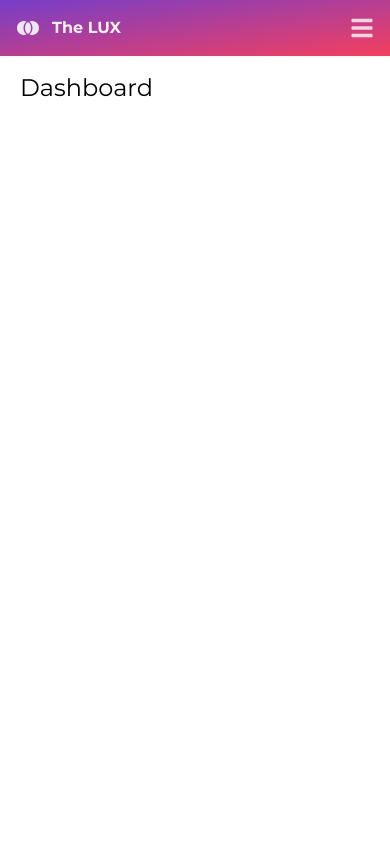
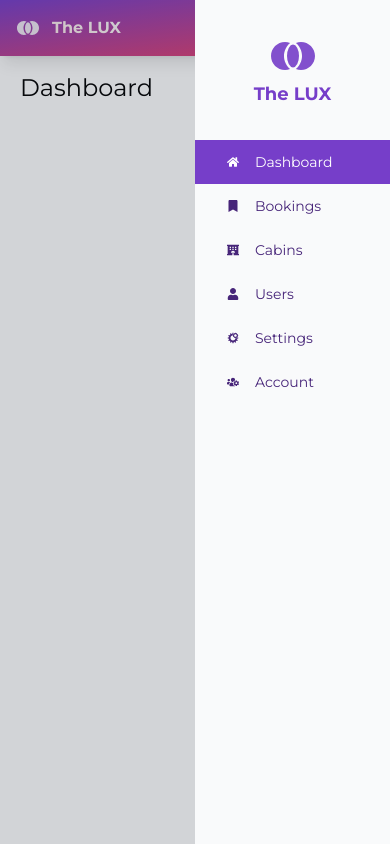
Before and after one commit to dominicpam89/reactjs-showcase-18, a React (Vite) app: page /dashboard in a window 390 px wide. Both pictures are taken after a click on the button 362 px from the left and 28 px from the top of the page. Built offline with nearby package versions, Linux system fonts and the light colour scheme.

Commit message:
complete mobile-nav setup

```diff
--- a/index.html
+++ b/index.html
@@ -7,6 +7,7 @@
     <title>The LUX</title>
   </head>
   <body>
+    <div id="modal"></div>
     <div id="root"></div>
     <script type="module" src="/src/main.tsx"></script>
   </body>
--- /dev/null
+++ b/src/UI/Modal.tsx
@@ -0,0 +1,27 @@
+import { TypePropsChildren } from "../data/types/props"
+import { createPortal } from "react-dom"
+import { useContext } from "react"
+import { ContextMain } from "../data/context/main"
+import { motion } from "framer-motion"
+
+const modal: any = document.querySelector("#modal")
+
+const UIModal: React.FC<TypePropsChildren> = ({ children }) => {
+   const context = useContext(ContextMain)
+   return createPortal(
+      <motion.div
+         id="modal-container"
+         className="fixed top-0 left-0 z-[500] w-screen h-screen bg-gray-800/20"
+         data-layer="modal"
+         initial={{ opacity: 0 }}
+         animate={{ opacity: 1 }}
+         exit={{ opacity: 0, transition:{delay:0.2} }}
+         onClick={(e) => context.navSidebar.hide()}
+      >
+         {children}
+      </motion.div>,
+      modal
+   )
+}
+
+export default UIModal
--- a/src/UI/Navigation.tsx
+++ b/src/UI/Navigation.tsx
@@ -1,22 +1,20 @@
+import UINavSidebar from "./Navigation/Sidebar"
 import UIIcon from "./Icon"
 import { FaBars } from "react-icons/fa"
 import { MdJoinFull } from "react-icons/md"
-import { motion } from "framer-motion"
+import { motion, AnimatePresence } from "framer-motion"
+import { useContext } from "react"
+import { ContextMain } from "../data/context/main"
 
 const UINavMain = () => {
+   const context = useContext(ContextMain)
    return (
       <>
          <motion.nav
-            initial={{
-               y: "var(--y-from)",
-            }}
-            animate={{
-               y: "var(--y-to)",
-            }}
-            exit={{
-              y:"var(--y-from)"
-            }}
-            className="p-4 flex flex-row justify-between items-center bg-gradient-to-br from-primary-500 to-rose-500 drop-shadow-sm h-full [--y-from:-100px] [--y-to:0px]"
+            initial={{y: "var(--y-from)"}}
+            animate={{y: "var(--y-to)",}}
+            exit={{y:"var(--y-from)"}}
+            className="p-4 flex flex-row justify-between items-center bg-gradient-to-br from-primary-500 to-rose-500 shadow-lg h-full [--y-from:-100px] [--y-to:0px]"
          >
             <div className="flex flex-row space-x-3 items-center cursor-pointer">
                <motion.div id="brand-container"
@@ -31,12 +29,15 @@ const UINavMain = () => {
                   The LUX
                </h1>
             </div>
-            <button>
-              <UIIcon classes="w-auto h-6 text-gray-50 opacity-80 cursor-pointer">
+            <motion.button onClick={()=>context.navSidebar.show()} whileTap={{scale:0.9}}>
+              <UIIcon classes="w-auto h-5 text-gray-50 opacity-80 cursor-pointer">
                 <FaBars />
               </UIIcon>
-            </button>
+            </motion.button>
          </motion.nav>
+         <AnimatePresence mode="sync">
+            {context.navSidebar.visibility && <UINavSidebar />}
+         </AnimatePresence>
       </>
    )
 }
--- a/src/UI/Navigation/Sidebar.tsx
+++ b/src/UI/Navigation/Sidebar.tsx
@@ -1,10 +1,68 @@
-// import { createPortal } from "react-dom"
-
+import { useContext } from "react"
+import { ContextMain } from "../../data/context/main"
+import { motion } from "framer-motion"
+import { utilsNavigation } from "../../utils/navigation"
+import { Link, useLocation } from "react-router-dom"
+import UIModal from "../Modal"
+import UIIcon from "../Icon"
+import { IconContext } from "react-icons"
+import { MdJoinFull } from "react-icons/md"
 
 const UINavSidebar = () => {
-  return <>
-
-  </>
+   const context = useContext(ContextMain)
+   const location = useLocation()
+   return (
+      <UIModal>
+         <motion.div
+            id="nav-sidebar"
+            className="absolute right-0 top-0 z-[600] min-h-screen w-2/4 bg-gray-50"
+            initial={{ right: "-100%" }}
+            animate={{ right: 0 }}
+            exit={{ right: "-100%" }}
+            transition={{
+               delay: 0.1,
+               type: "tween",
+               duration: 0.15,
+            }}
+            onClick={(e) => e.stopPropagation()}
+         >
+            {/* ======================
+              Brand
+             */}
+            <div id="brand-placement" className="p-8 flex flex-col items-center justify-center">
+               <UIIcon classes="w-auto h-12 text-primary-500 opacity-90">
+                  <MdJoinFull />
+               </UIIcon>
+               <h1 className="font-bold text-lg text-primary-500">The LUX</h1>
+            </div>
+            {/* ======================
+              List of navigation
+             */}
+            <ul>
+               {utilsNavigation.map((nav) => {
+                  return (
+                     <li
+                        key={nav.tag}
+                        onClick={context.navSidebar.hide}
+                        className={`transition-all duration-300 ${
+                           nav.link === location.pathname ? "bg-primary-500 text-white" : "text-primary-700"
+                        }`}
+                     >
+                        <Link key={nav.tag} to={nav.link} className="flex flex-row space-x-4 items-center">
+                           <span className="pl-8 py-4">
+                              <IconContext.Provider value={{ className: "w-auto h-3" }}>
+                                 {nav.icon}
+                              </IconContext.Provider>
+                           </span>
+                           <span className="text-sm">{nav.tag.at(0)?.toUpperCase() + nav.tag.slice(1)}</span>
+                        </Link>
+                     </li>
+                  )
+               })}
+            </ul>
+         </motion.div>
+      </UIModal>
+   )
 }
 
-export default UINavSidebar;
+export default UINavSidebar
--- a/src/data/context/main.tsx
+++ b/src/data/context/main.tsx
@@ -1,21 +1,28 @@
-import { ContextTheme, TypeContextThemeOptions } from "./theme"
+import { useHooksTheme } from "../hooks/ui"
+import { useHooksNavSidebar } from "../hooks/ui"
+import { ContextTheme } from "./theme"
+import { ContextNavSidebar } from "./navSidebar"
 import { TypePropsChildren } from "../types/props"
-import { createContext, useState } from "react"
+import { createContext } from "react"
 
 export const ContextMain = createContext({
-  theme:ContextTheme,
+   theme: ContextTheme,
+   navSidebar: ContextNavSidebar
 })
 
-const ContextMainProvider:React.FC<TypePropsChildren> = ({children})=>{
-  const [theme, setTheme] = useState<TypeContextThemeOptions>("light")
-  return <ContextMain.Provider value={{
-    theme:{
-      current: theme,
-      changeTheme: (theme)=>setTheme(theme)
-    }
-  }}>
-    {children}
-  </ContextMain.Provider>
+const ContextMainProvider: React.FC<TypePropsChildren> = ({ children }) => {
+   const theme = useHooksTheme()
+   const navSidebar = useHooksNavSidebar()
+   return (
+      <ContextMain.Provider
+         value={{
+            theme,
+            navSidebar,
+         }}
+      >
+         {children}
+      </ContextMain.Provider>
+   )
 }
 
 export default ContextMainProvider
--- /dev/null
+++ b/src/data/context/navSidebar.ts
@@ -0,0 +1,5 @@
+export const ContextNavSidebar = {
+   visibility: false,
+   show: () => {},
+   hide: () => {},
+}
--- a/src/data/context/theme.ts
+++ b/src/data/context/theme.ts
@@ -7,7 +7,7 @@ export type TypeContextTheme = {
 
 export const ContextTheme: TypeContextTheme = {
    current: "light",
-   changeTheme: (theme: string) => {
+   changeTheme: (theme) => {
       theme
    },
 }
--- /dev/null
+++ b/src/data/hooks/ui.ts
@@ -0,0 +1,21 @@
+import { useState } from "react"
+import { TypeContextThemeOptions } from "../context/theme"
+
+export const useHooksNavSidebar = () => {
+   const [navSidebar, setNavSidebar] = useState(false)
+   const navSidebarState = {
+      visibility: navSidebar,
+      show: () => setNavSidebar(true),
+      hide: () => setNavSidebar(false),
+   }
+   return navSidebarState
+}
+
+export const useHooksTheme = () => {
+   const [theme, setTheme] = useState<TypeContextThemeOptions>("light")
+   const themeState = {
+      current: theme,
+      changeTheme: (theme:TypeContextThemeOptions) => setTheme(theme),
+   }
+   return themeState
+}
--- a/src/utils/navigation.tsx
+++ b/src/utils/navigation.tsx
@@ -5,7 +5,7 @@ import { FaUser } from "react-icons/fa";
 import { FaWhmcs } from "react-icons/fa";
 import { FaUsersCog } from "react-icons/fa";
 
-export const utilNavigation = [
+export const utilsNavigation = [
    { tag: "dashboard", link: "/dashboard", icon: <FaHome /> },
    { tag: "bookings", link: "/bookings", icon: <FaBookmark /> },
    { tag: "cabins", link: "/cabins", icon: <FaHotel /> },
```
Also changed, not shown: src/UI/Button.tsx (deleted).
